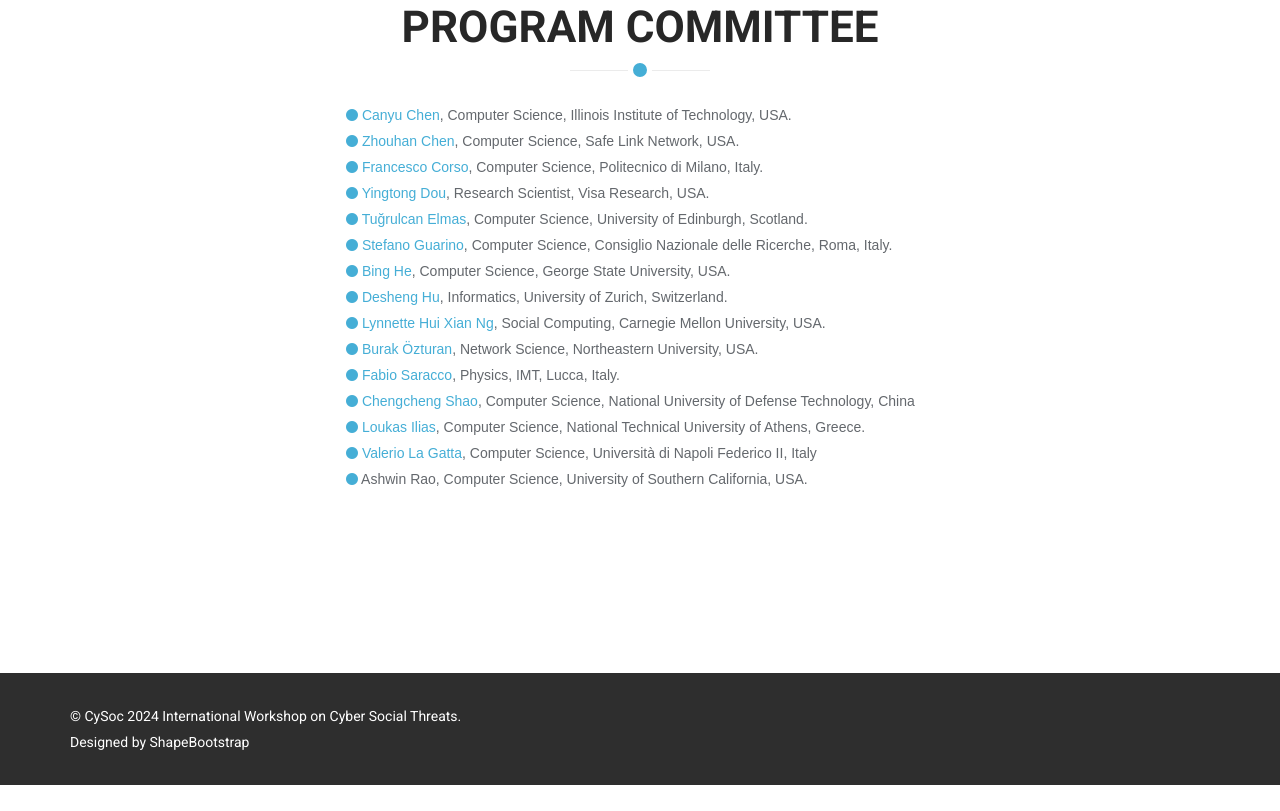
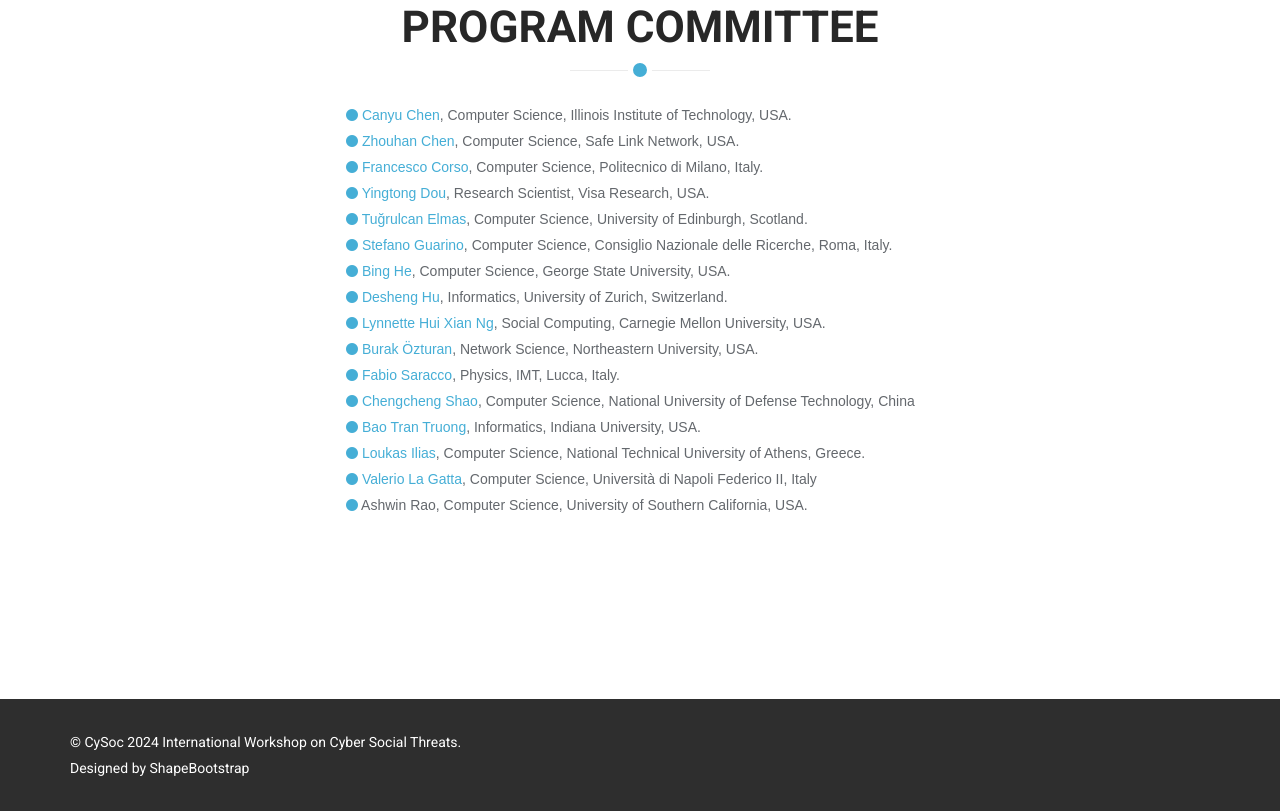
Before and after one commit to cy-soc/2024, a plain HTML site: page index.html in a window 1280 px wide. Shown: the part 6120-6931 px from the top of the page. Before the commit the page ends 6905 px from the top, so only its background shows below. Drawn offline with Linux system fonts and the light colour scheme; some packages are replaced by stand-ins of ours.

Commit message:
add bao tt

```diff
--- a/index.html
+++ b/index.html
@@ -858,7 +858,7 @@
                                     <!-- <li><i class="fa fa-circle"></i> <a href="http://cecs.wright.edu/people/faculty/tkprasad/" target="_blank">Krishnaprasad Thirunarayan</a>, Computer Science, Wright State University, USA.</li> -->
                                     <!-- <li><i class="fa fa-circle"></i> <a href="https://micheletizzoni.github.io/" target="_blank">Michele Tizzani</a>, ISI Foundation, Italy.</li> -->
                                     <!-- <li><i class="fa fa-circle"></i> <a href="https://www.deib.polimi.it/ita/personale/dettagli/1054414" target="_blank">Andrea Tocchetti</a>, Computer Science, Politecnico di Milano, Italy.</li> -->
-                                    <!-- <li><i class="fa fa-circle"></i> <a href="http://btrantruong.github.io/" target="_blank">Bao Tran Truong</a>, Informatics, Indiana University, USA.</li> -->
+                                    <li><i class="fa fa-circle"></i> <a href="http://btrantruong.github.io/" target="_blank">Bao Tran Truong</a>, Informatics, Indiana University, USA.</li>
                                     <!-- <li><i class="fa fa-circle"></i> <a href="https://www.linkedin.com/in/bekir-oguzhan-turkkan/" target="_blank">Oguzhan Turkkan</a>, IBM, USA.</li> -->
                                     <!-- <li><i class="fa fa-circle"></i> <a href="https://www.linkedin.com/in/nikhita-vedula-7228036a/" target="_blank">Nikhita Vedula</a>, Computer Science, Amazon Research, USA.</li> -->
                                     <!-- <li><i class="fa fa-circle"></i> <a href="https://www.linkedin.com/in/thilini-w/" target="_blank">Thilini Wijesiriwardene</a>, AI Institute, University of South Carolina, USA.</li> -->
```
